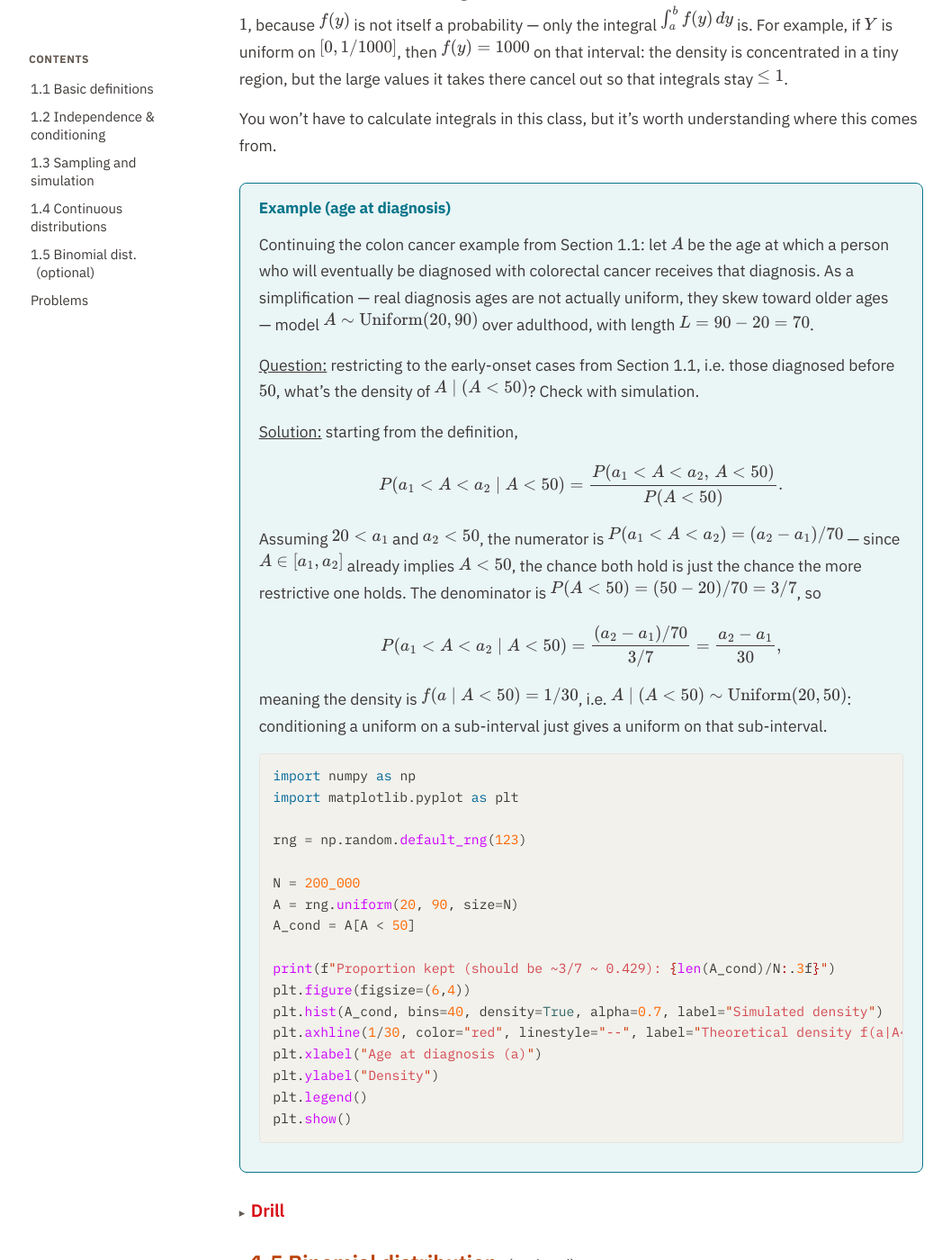
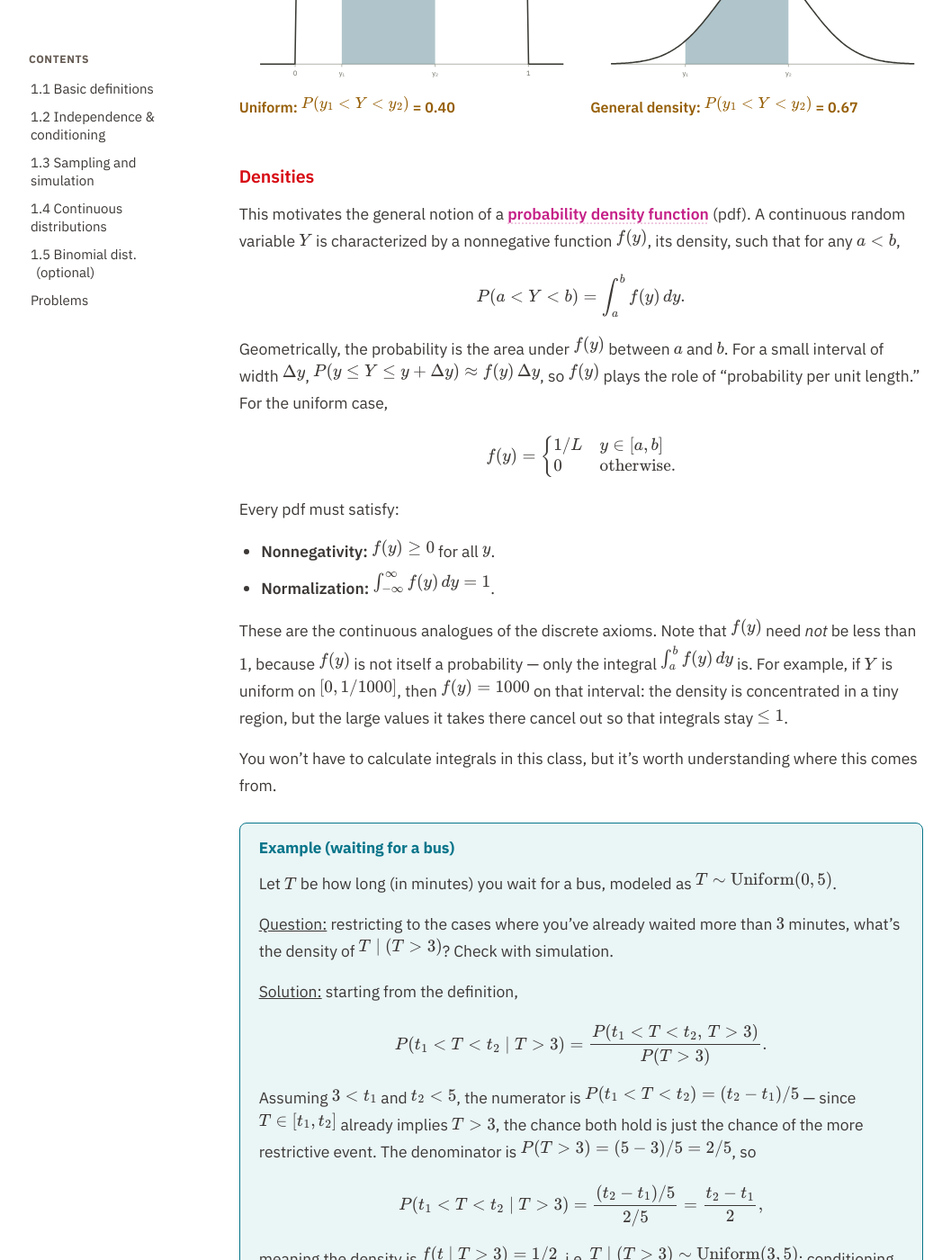
Before and after one commit to elevien/math50_2026, a Jekyll site: the page built from unit1/index.md, in a window 1280 px wide and 1400 px high, scrolled down 20395 px. Shown: the whole window at 90% size, without its empty margins (110-1167 px from the left). Built offline with Jekyll 4.4.1, drawn with Linux system fonts in a browser that asks for light colours; some of the changed text lies outside the part shown.

Commit message:
Publish from math50_sandbox@f876f88

````diff
--- a/unit1/demos/uniform.html
+++ b/unit1/demos/uniform.html
@@ -1,12 +1,20 @@
 <div class="demo" id="demo-uniform">
   <div class="demo-label">Interactive demo</div>
-  <h4>Uniform density: area = probability</h4>
+  <h4>Density: area = probability</h4>
   <div class="demo-controls">
     <label>$y_1$ = <input id="unif-y1" type="range" min="0" max="1" step="0.02" value="0.2"><span id="unif-y1-val">0.20</span></label>
     <label>$y_2$ = <input id="unif-y2" type="range" min="0" max="1" step="0.02" value="0.6"><span id="unif-y2-val">0.60</span></label>
-    <span class="demo-value">$P(y_1&lt;Y&lt;y_2)$ = <span id="unif-area">0.40</span></span>
   </div>
-  <svg id="unif-chart"></svg>
+  <div style="display:flex; flex-wrap:wrap; gap:1.2em;">
+    <div style="flex:1 1 260px; min-width:220px;">
+      <svg id="unif-chart"></svg>
+      <div class="demo-value">Uniform: $P(y_1&lt;Y&lt;y_2)$ = <span id="unif-area">0.40</span></div>
+    </div>
+    <div style="flex:1 1 260px; min-width:220px;">
+      <svg id="unif-chart-general"></svg>
+      <div class="demo-value">General density: $P(y_1&lt;Y&lt;y_2)$ = <span id="unif-area-general">0.40</span></div>
+    </div>
+  </div>
 </div>
 
 <script>
@@ -17,12 +25,29 @@
   const y2Val = document.getElementById('unif-y2-val');
   const chart = document.getElementById('unif-chart');
   const area = document.getElementById('unif-area');
+  const chartGeneral = document.getElementById('unif-chart-general');
+  const areaGeneral = document.getElementById('unif-area-general');
+
+  // A fixed, genuinely-normalized bell-shaped density on [gA, gB]. y1/y2
+  // track the same fraction of the support as the uniform panel, so
+  // dragging the sliders shows that equal-width intervals no longer give
+  // equal probability once the curve isn't flat.
+  const gA = 0, gB = 3.4, mu = 1.7, sigma = 0.6;
+  const gaussian = (x) => Math.exp(-0.5 * ((x - mu) / sigma) ** 2) / (Math.sqrt(2 * Math.PI) * sigma);
+
+  function integrate(f, a, b, steps) {
+    if (b <= a) return 0;
+    let sum = 0.5 * (f(a) + f(b));
+    for (let i = 1; i < steps; i++) sum += f(a + ((b - a) * i) / steps);
+    return (sum * (b - a)) / steps;
+  }
 
   function render() {
     let y1 = parseFloat(y1Slider.value), y2 = parseFloat(y2Slider.value);
     if (y1 > y2) [y1, y2] = [y2, y1];
     y1Val.textContent = y1.toFixed(2);
     y2Val.textContent = y2.toFixed(2);
+
     NotesUtils.densityArea(chart, {
       curve: (x) => (x >= 0 && x <= 1 ? 1 : 0),
       xDomain: [-0.15, 1.15],
@@ -32,6 +57,18 @@
       xTicks: [{ x: 0, label: '0' }, { x: 1, label: '1' }, { x: y1, label: 'y₁' }, { x: y2, label: 'y₂' }],
     });
     area.textContent = (y2 - y1).toFixed(2);
+
+    const gy1 = gA + y1 * (gB - gA);
+    const gy2 = gA + y2 * (gB - gA);
+    NotesUtils.densityArea(chartGeneral, {
+      curve: gaussian,
+      xDomain: [gA - 0.3, gB + 0.3],
+      yDomain: [0, gaussian(mu) * 1.25],
+      shadeX0: gy1,
+      shadeX1: gy2,
+      xTicks: [{ x: gy1, label: 'y₁' }, { x: gy2, label: 'y₂' }],
+    });
+    areaGeneral.textContent = integrate(gaussian, gy1, gy2, 400).toFixed(2);
   }
 
   [y1Slider, y2Slider].forEach((s) => s.addEventListener('input', render));
--- a/unit1/index.md
+++ b/unit1/index.md
@@ -465,6 +465,38 @@ Going forward we'll use $N$ to denote the number of times an outcome occurs. As
 
 $$ N(\lbrace X=x\rbrace) = N(X=x) = N_X(x) = N(x). $$
 
+### Python basics: numpy arrays
+
+Before working through the code examples below, it's worth getting comfortable with a few basic `numpy` array operations we'll rely on throughout the course.
+
+```python
+import numpy as np
+
+x = np.array([3, 1, 4, 1, 5])
+y = np.array([1, 9, 4, 1, 5])
+
+x[0]                     # 3          (first element)
+x[1:3]                   # [1, 4]     (a slice)
+x[x > 2]                 # [3, 4, 5]  (boolean indexing)
+x[y <= 1]                # [3, 1]     (boolean indexing using another array)
+x[(x == 1) & (y == 1)]   # [1]        (combine conditions with &)
+```
+
+`x[condition]`, where `condition` is a boolean array like `x > 2`, selects the entries where `condition` is `True`; this only works because `x` is a numpy array, not a plain Python list. Combine conditions with `&` (and) or `|` (or), and always use parentheses: since `&` binds tighter than `==`, writing `x == 1 & y == 1` (without the parentheses around each comparison) raises an error instead of doing what you'd expect.
+
+A few more operations that come up constantly:
+
+```python
+len(x)        # 5           (number of elements)
+np.sum(x)     # 14          (sum of elements)
+np.mean(x)    # 2.8         (average, equal to np.sum(x) / len(x))
+
+x + y         # [4, 10, 8, 2, 10]   (elementwise sum)
+x * y         # [3, 9, 16, 1, 25]  (elementwise product)
+```
+
+Elementwise operations like `x + y` and `x * y` require `x` and `y` to have the same length.
+
 <div class="example" markdown="1">
 #### Example (estimating a coin's bias)
 
@@ -711,21 +743,21 @@ These are the continuous analogues of the discrete axioms. Note that $f(y)$ need
 You won't have to calculate integrals in this class, but it's worth understanding where this comes from.
 
 <div class="example" markdown="1">
-#### Example (age at diagnosis)
+#### Example (waiting for a bus)
 
-Continuing the colon cancer example from Section 1.1: let $A$ be the age at which a person who will eventually be diagnosed with colorectal cancer receives that diagnosis. As a simplification &mdash; real diagnosis ages are not actually uniform, they skew toward older ages &mdash; model $A \sim \text{Uniform}(20,90)$ over adulthood, with length $L=90-20=70$.
+Let $T$ be how long (in minutes) you wait for a bus, modeled as $T \sim \text{Uniform}(0,5)$.
 
-<u>Question:</u> restricting to the early-onset cases from Section 1.1, i.e. those diagnosed before $50$, what's the density of $A\mid(A<50)$? Check with simulation.
+<u>Question:</u> restricting to the cases where you've already waited more than $3$ minutes, what's the density of $T\mid(T>3)$? Check with simulation.
 
 <u>Solution:</u> starting from the definition,
 
-$$ P(a_1<A<a_2\mid A<50) = \frac{P(a_1<A<a_2,\,A<50)}{P(A<50)}. $$
+$$ P(t_1<T<t_2\mid T>3) = \frac{P(t_1<T<t_2,\,T>3)}{P(T>3)}. $$
 
-Assuming $20<a_1$ and $a_2<50$, the numerator is $P(a_1<A<a_2) = (a_2-a_1)/70$ &mdash; since $A\in[a_1,a_2]$ already implies $A<50$, the chance both hold is just the chance the more restrictive one holds. The denominator is $P(A<50) = (50-20)/70 = 3/7$, so
+Assuming $3<t_1$ and $t_2<5$, the numerator is $P(t_1<T<t_2) = (t_2-t_1)/5$ &mdash; since $T\in[t_1,t_2]$ already implies $T>3$, the chance both hold is just the chance of the more restrictive event. The denominator is $P(T>3) = (5-3)/5 = 2/5$, so
 
-$$ P(a_1<A<a_2\mid A<50) = \frac{(a_2-a_1)/70}{3/7} = \frac{a_2-a_1}{30}, $$
+$$ P(t_1<T<t_2\mid T>3) = \frac{(t_2-t_1)/5}{2/5} = \frac{t_2-t_1}{2}, $$
 
-meaning the density is $f(a\mid A<50) = 1/30$, i.e. $A\mid(A<50) \sim \text{Uniform}(20,50)$: conditioning a uniform on a sub-interval just gives a uniform on that sub-interval.
+meaning the density is $f(t\mid T>3) = 1/2$, i.e. $T\mid(T>3) \sim \text{Uniform}(3,5)$: conditioning a uniform on a sub-interval just gives a uniform on that sub-interval. In particular, $E[T\mid T>3] = (3+5)/2 = 4$ minutes.
 
 ```python
 import numpy as np
@@ -734,14 +766,14 @@ import matplotlib.pyplot as plt
 rng = np.random.default_rng(123)
 
 N = 200_000
-A = rng.uniform(20, 90, size=N)
-A_cond = A[A < 50]
+T = rng.uniform(0, 5, size=N)
+T_cond = T[T > 3]
 
-print(f"Proportion kept (should be ~3/7 ~ 0.429): {len(A_cond)/N:.3f}")
+print(f"Proportion kept (should be ~2/5 ~ 0.400): {len(T_cond)/N:.3f}")
 plt.figure(figsize=(6,4))
-plt.hist(A_cond, bins=40, density=True, alpha=0.7, label="Simulated density")
-plt.axhline(1/30, color="red", linestyle="--", label="Theoretical density f(a|A<50)=1/30")
-plt.xlabel("Age at diagnosis (a)")
+plt.hist(T_cond, bins=40, density=True, alpha=0.7, label="Simulated density")
+plt.axhline(1/2, color="red", linestyle="--", label="Theoretical density f(t|T>3)=1/2")
+plt.xlabel("Waiting time given T>3 (t)")
 plt.ylabel("Density")
 plt.legend()
 plt.show()
@@ -785,6 +817,33 @@ Let $Y \sim \text{Uniform}(0,1)$. Compute each probability.
   <li>$P(Y<0.3)$</li>
   <li>$P(Y<0.3 \mid Y<0.5)$</li>
   <li>$P(Y>0.7 \mid Y>0.4)$</li>
+</ol>
+</div>
+
+<div class="exercise" markdown="1">
+#### Drill 16 &mdash; Mixing a Bernoulli and a Uniform
+
+Let $X \sim \text{Bernoulli}(0.3)$ indicate whether it rains today ($X=1$) or not ($X=0$). Your train's delay $Y$, in minutes, depends on the weather:
+
+$$ Y \mid (X=0) \sim \text{Uniform}(0,5), \qquad Y \mid (X=1) \sim \text{Uniform}(0,20). $$
+
+<ol type="a">
+  <li>Compute $P(Y<3 \mid X=0)$ and $P(Y<3 \mid X=1)$.</li>
+  <li>Use part (a) to marginalize out $X$ and compute $P(Y<3)$.</li>
+  <li>Use Bayes' formula and parts (a)&ndash;(b) to compute $P(X=1 \mid Y<3)$.</li>
+  <li>Without computing anything, explain in one sentence why your answer to (c) is smaller than $P(X=1)=0.3$.</li>
+</ol>
+</div>
+
+<div class="exercise" markdown="1">
+#### Drill 17 &mdash; Simulating a mixed model
+
+Continuing the model from Drill 16, write code to simulate $N=200{,}000$ pairs $(X,Y)$, then use the samples to check your answers.
+
+<ol type="a">
+  <li>Simulate $X$ from its Bernoulli distribution. Then simulate $Y$, using boolean indexing (as in the <a href="#sec-1-3">Section 1.3 cheat sheet</a>) so that the samples with $X=0$ get $\text{Uniform}(0,5)$ draws and the samples with $X=1$ get $\text{Uniform}(0,20)$ draws.</li>
+  <li>Estimate $P(Y<3)$ with <code>np.mean(...)</code> and compare it to Drill 16(b).</li>
+  <li>Restrict to the samples with $Y<3$, then estimate $P(X=1\mid Y<3)$ from that subset. Compare it to Drill 16(c).</li>
 </ol>
 </div>
 
````
Also changed, not shown: other parts of unit1/index.md (+2 -2 lines).
